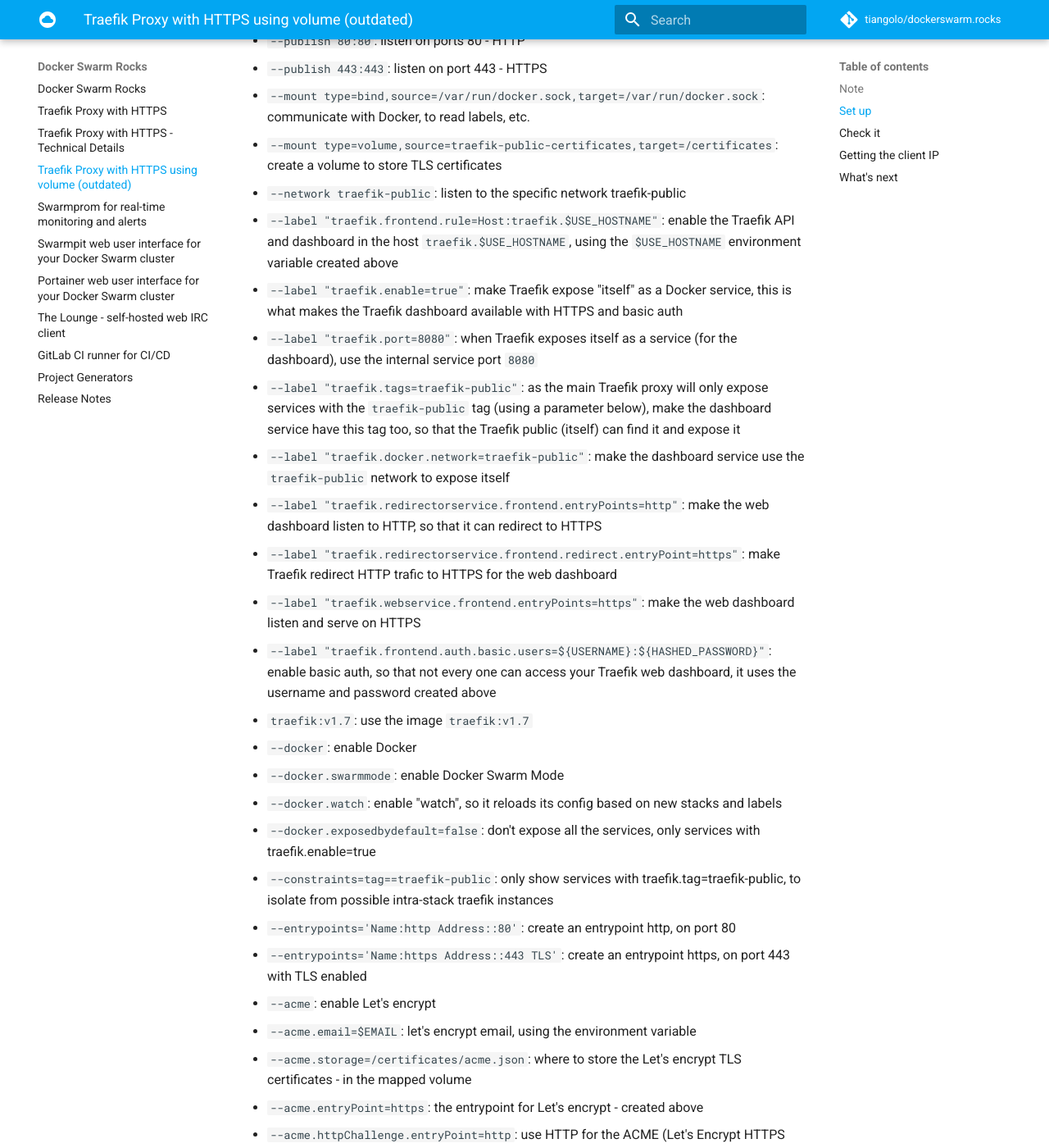
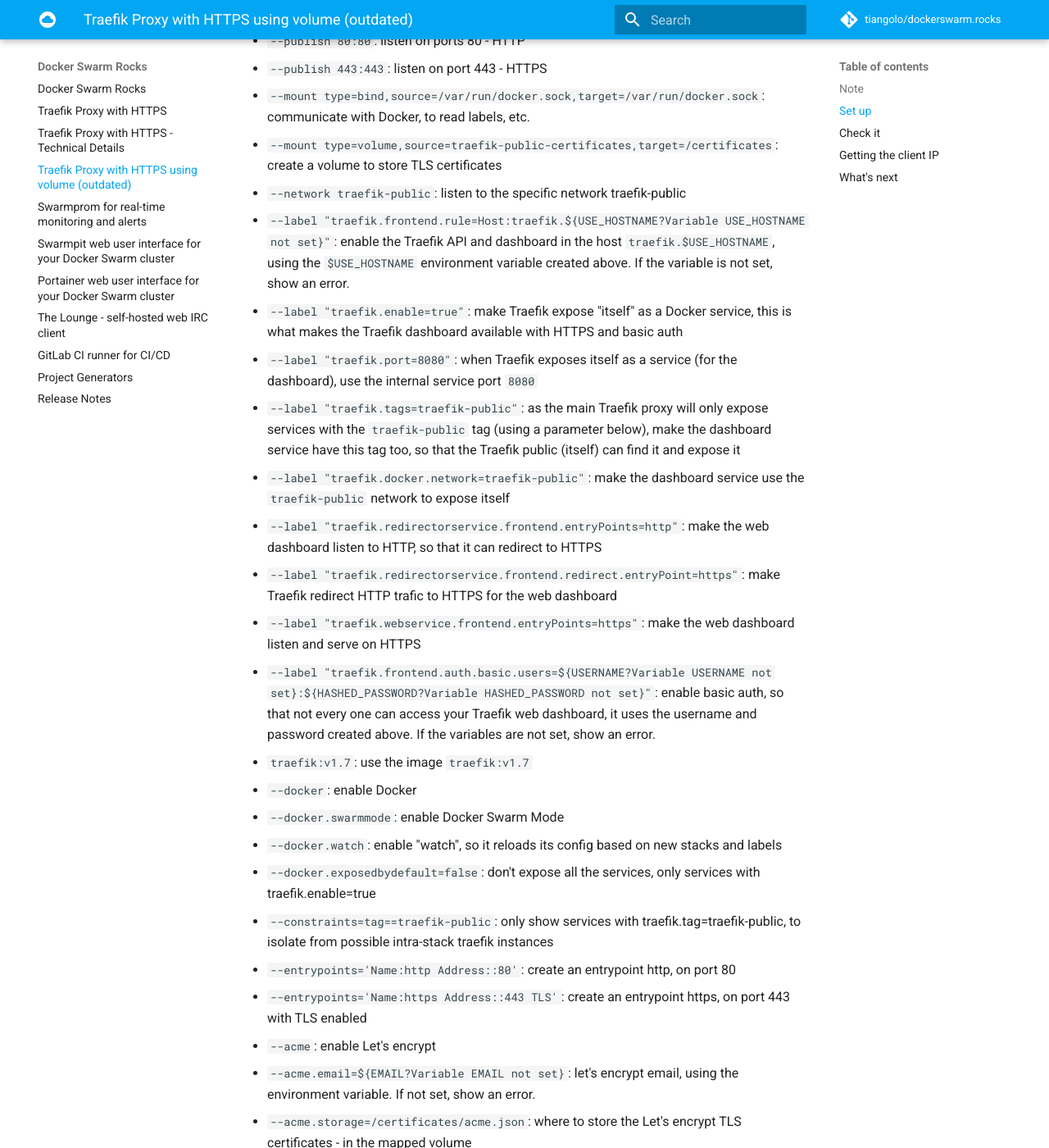
Before and after one commit to tiangolo/dockerswarm.rocks, an MkDocs documentation site: the page built from docs/traefik-with-volume.md, in a window 1280 px wide and 1400 px high, scrolled down 3344 px. Shown: the whole window at 82% size. Built offline with MkDocs 1.6.1 and Material for MkDocs 9.7.7, drawn with Linux system fonts in a browser that asks for light colours; comment, search, counter and statistics services are not loaded; some of the changed text lies outside the part shown.

Commit message:
:memo: Add docs about errors if env vars are not set

```diff
--- a/docs/traefik-with-volume.md
+++ b/docs/traefik-with-volume.md
@@ -103,7 +103,7 @@
     --mount type=bind,source=/var/run/docker.sock,target=/var/run/docker.sock \
     --mount type=volume,source=traefik-public-certificates,target=/certificates \
     --network traefik-public \
-    --label "traefik.frontend.rule=Host:traefik.$USE_HOSTNAME" \
+    --label "traefik.frontend.rule=Host:traefik.${USE_HOSTNAME?Variable USE_HOSTNAME not set}" \
     --label "traefik.enable=true" \
     --label "traefik.port=8080" \
     --label "traefik.tags=traefik-public" \
@@ -111,7 +111,7 @@
     --label "traefik.redirectorservice.frontend.entryPoints=http" \
     --label "traefik.redirectorservice.frontend.redirect.entryPoint=https" \
     --label "traefik.webservice.frontend.entryPoints=https" \
-    --label "traefik.frontend.auth.basic.users=${USERNAME}:${HASHED_PASSWORD}" \
+    --label "traefik.frontend.auth.basic.users=${USERNAME?Variable USERNAME not set}:${HASHED_PASSWORD?Variable HASHED_PASSWORD not set}" \
     traefik:v1.7 \
     --docker \
     --docker.swarmmode \
@@ -121,7 +121,7 @@
     --entrypoints='Name:http Address::80' \
     --entrypoints='Name:https Address::443 TLS' \
     --acme \
-    --acme.email=$EMAIL \
+    --acme.email=${EMAIL?Variable EMAIL not set} \
     --acme.storage=/certificates/acme.json \
     --acme.entryPoint=https \
     --acme.httpChallenge.entryPoint=http\
@@ -144,7 +144,7 @@
 * `--mount type=bind,source=/var/run/docker.sock,target=/var/run/docker.sock`: communicate with Docker, to read labels, etc.
 * `--mount type=volume,source=traefik-public-certificates,target=/certificates`: create a volume to store TLS certificates
 * `--network traefik-public`: listen to the specific network traefik-public
-* `--label "traefik.frontend.rule=Host:traefik.$USE_HOSTNAME"`: enable the Traefik API and dashboard in the host `traefik.$USE_HOSTNAME`, using the `$USE_HOSTNAME` environment variable created above
+* `--label "traefik.frontend.rule=Host:traefik.${USE_HOSTNAME?Variable USE_HOSTNAME not set}"`: enable the Traefik API and dashboard in the host `traefik.$USE_HOSTNAME`, using the `$USE_HOSTNAME` environment variable created above. If the variable is not set, show an error.
 * `--label "traefik.enable=true"`: make Traefik expose "itself" as a Docker service, this is what makes the Traefik dashboard available with HTTPS and basic auth
 * `--label "traefik.port=8080"`: when Traefik exposes itself as a service (for the dashboard), use the internal service port `8080`
 * `--label "traefik.tags=traefik-public"`: as the main Traefik proxy will only expose services with the `traefik-public` tag (using a parameter below), make the dashboard service have this tag too, so that the Traefik public (itself) can find it and expose it
@@ -152,7 +152,7 @@
 * `--label "traefik.redirectorservice.frontend.entryPoints=http"`: make the web dashboard listen to HTTP, so that it can redirect to HTTPS
 * `--label "traefik.redirectorservice.frontend.redirect.entryPoint=https"`: make Traefik redirect HTTP trafic to HTTPS for the web dashboard
 * `--label "traefik.webservice.frontend.entryPoints=https"`: make the web dashboard listen and serve on HTTPS
-* `--label "traefik.frontend.auth.basic.users=${USERNAME}:${HASHED_PASSWORD}"`: enable basic auth, so that not every one can access your Traefik web dashboard, it uses the username and password created above
+* `--label "traefik.frontend.auth.basic.users=${USERNAME?Variable USERNAME not set}:${HASHED_PASSWORD?Variable HASHED_PASSWORD not set}"`: enable basic auth, so that not every one can access your Traefik web dashboard, it uses the username and password created above. If the variables are not set, show an error.
 * `traefik:v1.7`: use the image `traefik:v1.7`
 * `--docker`: enable Docker
 * `--docker.swarmmode`: enable Docker Swarm Mode
@@ -162,7 +162,7 @@
 * `--entrypoints='Name:http Address::80'`: create an entrypoint http, on port 80
 * `--entrypoints='Name:https Address::443 TLS'`: create an entrypoint https, on port 443 with TLS enabled
 * `--acme`: enable Let's encrypt
-* `--acme.email=$EMAIL`: let's encrypt email, using the environment variable
+* `--acme.email=${EMAIL?Variable EMAIL not set}`: let's encrypt email, using the environment variable. If not set, show an error.
 * `--acme.storage=/certificates/acme.json`: where to store the Let's encrypt TLS certificates - in the mapped volume
 * `--acme.entryPoint=https`: the entrypoint for Let's encrypt - created above
 * `--acme.httpChallenge.entryPoint=http`: use HTTP for the ACME (Let's Encrypt HTTPS certificates) challenge, as HTTPS was disabled after a security issue
@@ -217,7 +217,7 @@
     --mount type=bind,source=/var/run/docker.sock,target=/var/run/docker.sock \
     --mount type=volume,source=traefik-public-certificates,target=/certificates \
     --network traefik-public \
-    --label "traefik.frontend.rule=Host:traefik.$USE_HOSTNAME" \
+    --label "traefik.frontend.rule=Host:traefik.${USE_HOSTNAME?Variable USE_HOSTNAME not set}" \
     --label "traefik.enable=true" \
     --label "traefik.port=8080" \
     --label "traefik.tags=traefik-public" \
@@ -225,7 +225,7 @@
     --label "traefik.redirectorservice.frontend.entryPoints=http" \
     --label "traefik.redirectorservice.frontend.redirect.entryPoint=https" \
     --label "traefik.webservice.frontend.entryPoints=https" \
-    --label "traefik.frontend.auth.basic.users=${USERNAME}:${HASHED_PASSWORD}" \
+    --label "traefik.frontend.auth.basic.users=${USERNAME?Variable USERNAME not set}:${HASHED_PASSWORD?Variable HASHED_PASSWORD not set}" \
     traefik:v1.7 \
     --docker \
     --docker.swarmmode \
@@ -235,7 +235,7 @@
     --entrypoints='Name:http Address::80' \
     --entrypoints='Name:https Address::443 TLS' \
     --acme \
-    --acme.email=$EMAIL \
+    --acme.email=${EMAIL?Variable EMAIL not set} \
     --acme.storage=/certificates/acme.json \
     --acme.entryPoint=https \
     --acme.httpChallenge.entryPoint=http\
```
Also changed, not shown: docs/traefik-technical-details.md (+4 -4 lines).
